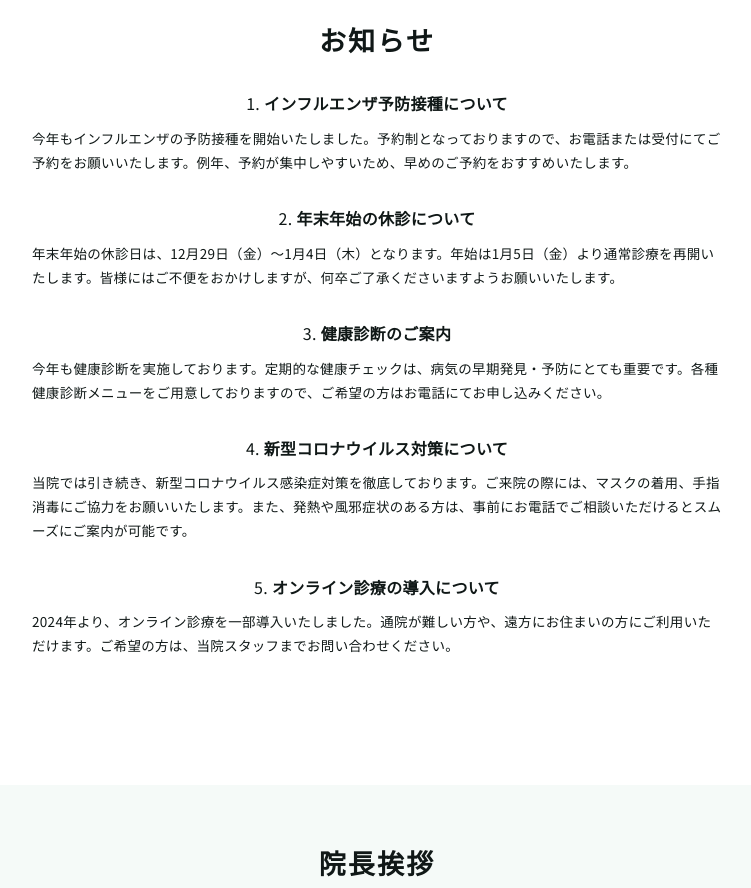
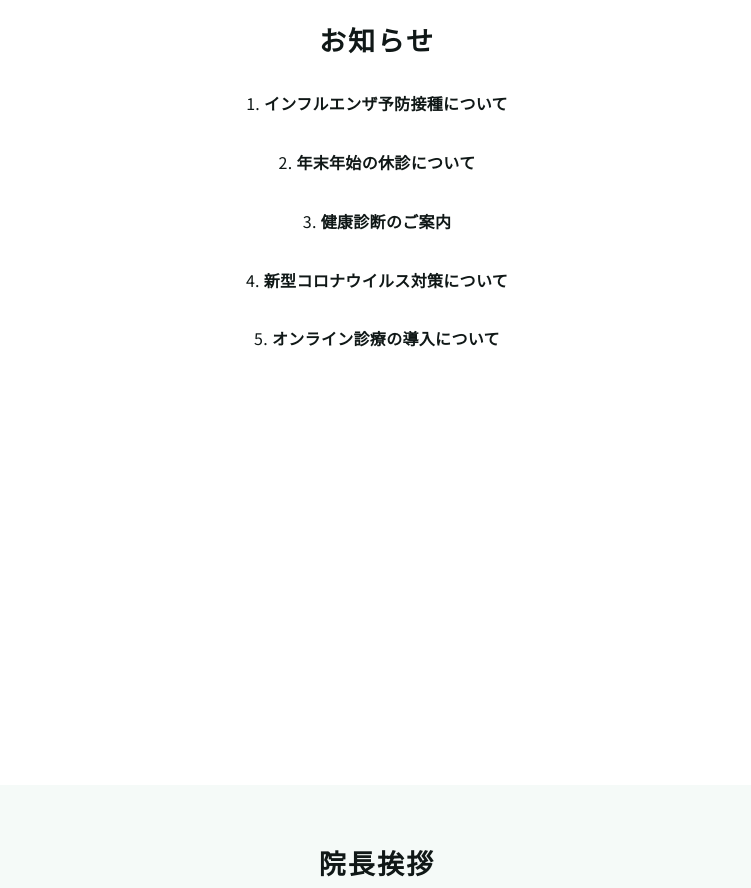
Before and after one commit to KEIJI3333/satouiin_waida, a plain HTML site: page index.html in a window 1280 px wide. Shown: the part 1240-2128 px from the top of the page, without its empty margins (343-1094 px from the left). Drawn offline with Linux system fonts and the light colour scheme.

Commit message:
お知らせのアコーディオン化

```diff
--- a/index.html
+++ b/index.html
@@ -71,27 +71,38 @@
         <h2 class="section-title">お知らせ</h2>
         <ol class="news-list">
           <li>
-            <h3>インフルエンザ予防接種について</h3>
-            <p>今年もインフルエンザの予防接種を開始いたしました。予約制となっておりますので、お電話または受付にてご予約をお願いいたします。例年、予約が集中しやすいため、早めのご予約をおすすめいたします。</p>
+            <h3><a href="#news-description-1" aria-expanded="false" aria-controls="news-description-1">インフルエンザ予防接種について</a></h3>
+            <p id="news-description-1" hidden>今年もインフルエンザの予防接種を開始いたしました。予約制となっておりますので、お電話または受付にてご予約をお願いいたします。例年、予約が集中しやすいため、早めのご予約をおすすめいたします。</p>
           </li>
           <li>
-            <h3>年末年始の休診について</h3>
-            <p>年末年始の休診日は、12月29日（金）〜1月4日（木）となります。年始は1月5日（金）より通常診療を再開いたします。皆様にはご不便をおかけしますが、何卒ご了承くださいますようお願いいたします。</p>
+            <h3><a href="#news-description-2" aria-expanded="false" aria-controls="news-description-2">年末年始の休診について</a></h3>
+            <p id="news-description-2" hidden>年末年始の休診日は、12月29日（金）〜1月4日（木）となります。年始は1月5日（金）より通常診療を再開いたします。皆様にはご不便をおかけしますが、何卒ご了承くださいますようお願いいたします。</p>
           </li>
           <li>
-            <h3>健康診断のご案内</h3>
-            <p>今年も健康診断を実施しております。定期的な健康チェックは、病気の早期発見・予防にとても重要です。各種健康診断メニューをご用意しておりますので、ご希望の方はお電話にてお申し込みください。</p>
+            <h3><a href="#news-description-3" aria-expanded="false" aria-controls="news-description-3">健康診断のご案内</a></h3>
+            <p id="news-description-3" hidden>今年も健康診断を実施しております。定期的な健康チェックは、病気の早期発見・予防にとても重要です。各種健康診断メニューをご用意しておりますので、ご希望の方はお電話にてお申し込みください。</p>
           </li>
           <li>
-            <h3>新型コロナウイルス対策について</h3>
-            <p>当院では引き続き、新型コロナウイルス感染症対策を徹底しております。ご来院の際には、マスクの着用、手指消毒にご協力をお願いいたします。また、発熱や風邪症状のある方は、事前にお電話でご相談いただけるとスムーズにご案内が可能です。</p>
+            <h3><a href="#news-description-4" aria-expanded="false" aria-controls="news-description-4">新型コロナウイルス対策について</a></h3>
+            <p id="news-description-4" hidden>当院では引き続き、新型コロナウイルス感染症対策を徹底しております。ご来院の際には、マスクの着用、手指消毒にご協力をお願いいたします。また、発熱や風邪症状のある方は、事前にお電話でご相談いただけるとスムーズにご案内が可能です。</p>
           </li>
           <li>
-            <h3>オンライン診療の導入について</h3>
-            <p>2024年より、オンライン診療を一部導入いたしました。通院が難しい方や、遠方にお住まいの方にご利用いただけます。ご希望の方は、当院スタッフまでお問い合わせください。</p>
+            <h3><a href="#news-description-5" aria-expanded="false" aria-controls="news-description-5">オンライン診療の導入について</a></h3>
+            <p id="news-description-5" hidden>2024年より、オンライン診療を一部導入いたしました。通院が難しい方や、遠方にお住まいの方にご利用いただけます。ご希望の方は、当院スタッフまでお問い合わせください。</p>
           </li>
         </ol>
       </div>
+      <script>
+        document.querySelectorAll('.news-list h3 a').forEach((link) => {
+          link.addEventListener('click', (event) => {
+            event.preventDefault();
+            const description = document.getElementById(link.getAttribute('aria-controls'));
+            const expanded = link.getAttribute('aria-expanded') === 'true';
+            link.setAttribute('aria-expanded', String(!expanded));
+            description.hidden = expanded;
+          });
+        });
+      </script>
     </section>
 
     <section class="greeting-section tint-section">
```
